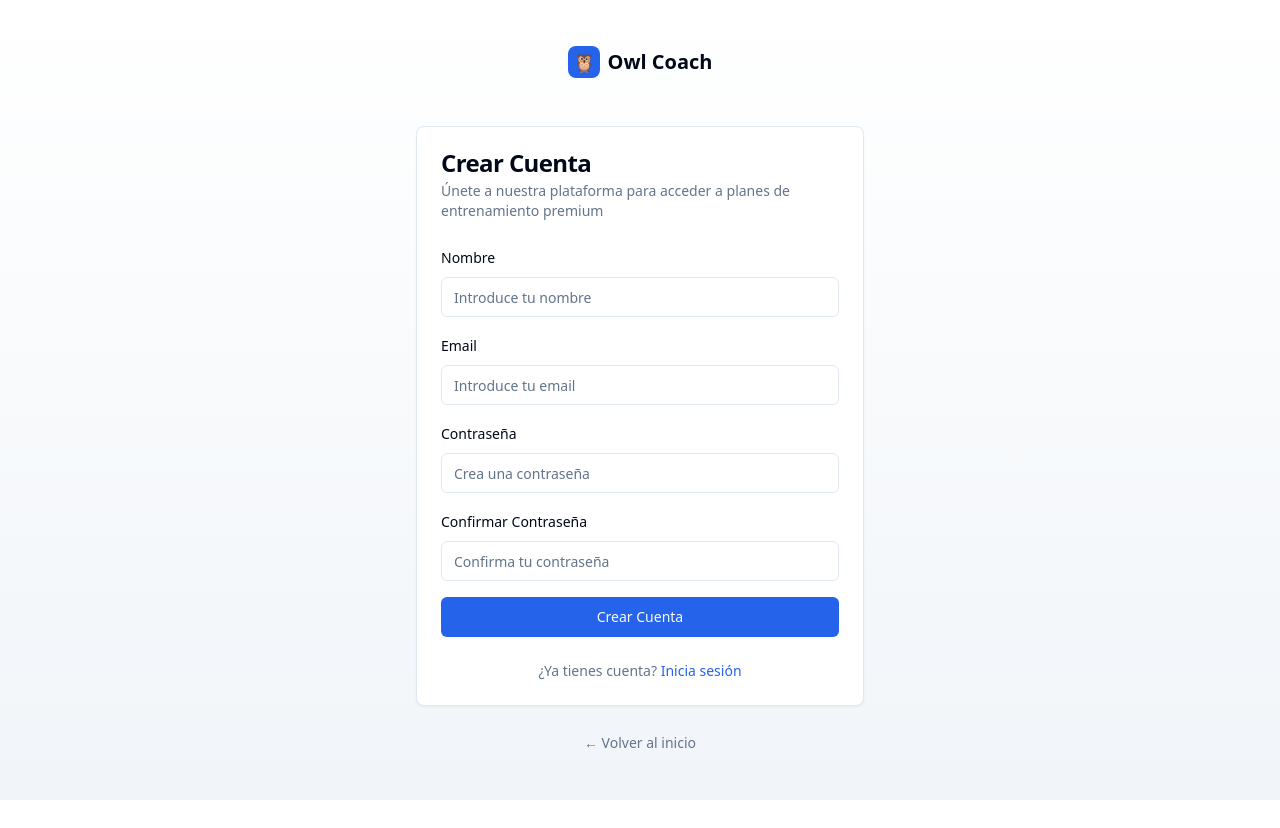
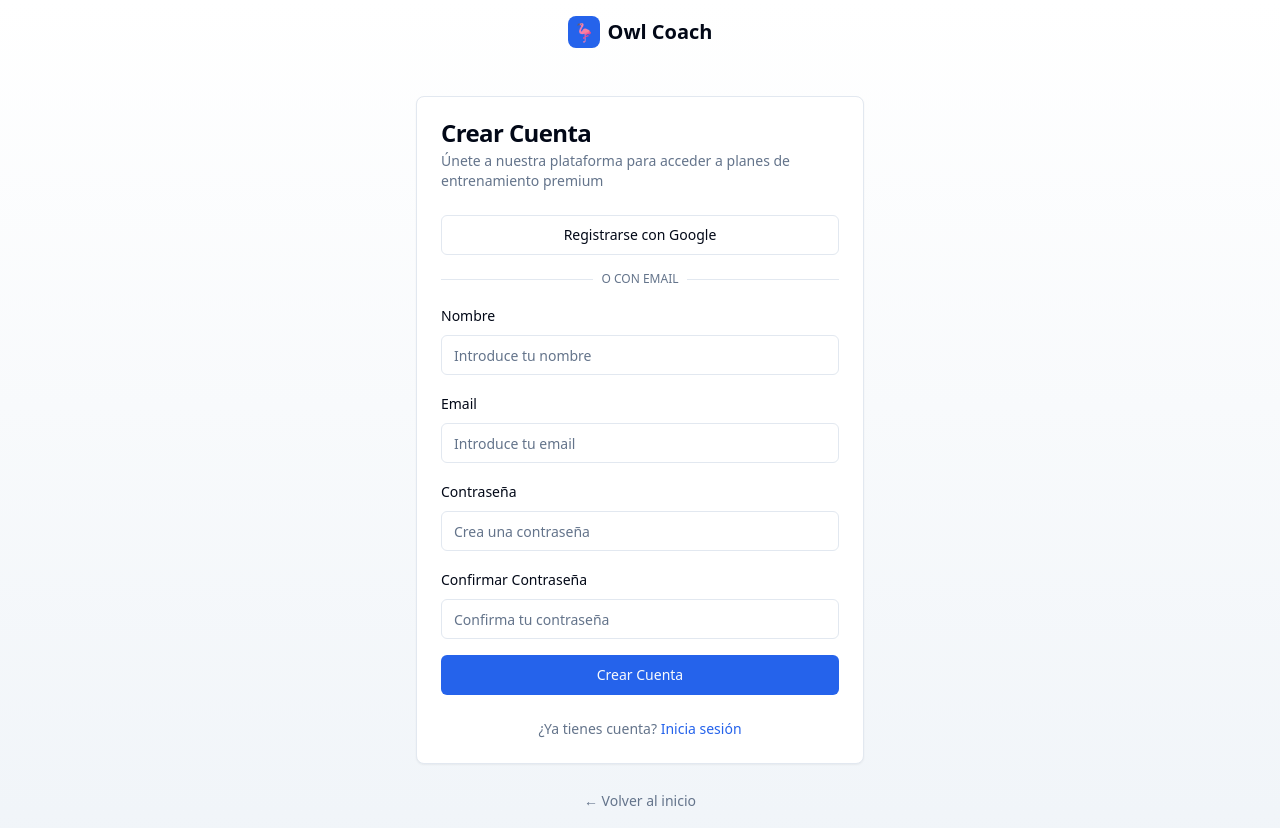
Before and after one commit to WeddingInvitations/owl-coach, a Next.js app: page /register in a window 1280 px wide. Before the commit the page ends 800 px from the top, so only its background shows below. Built offline with nearby package versions, Linux system fonts and the light colour scheme; no server answers.

Commit message:
add sign in with google

```diff
--- a/src/app/login/page.tsx
+++ b/src/app/login/page.tsx
@@ -1,18 +1,26 @@
 'use client';
 
 import * as React from 'react';
-import { useRouter } from 'next/navigation';
+import { Suspense } from 'react';
+import { useRouter, useSearchParams } from 'next/navigation';
 import Link from 'next/link';
 import { User } from 'firebase/auth';
 import { LoginForm } from '@/components/forms/LoginForm';
 import { LoginFormData } from '@/lib/validations/auth';
-import { loginUser, loginWithGoogle } from '@/lib/firebase/auth';
-import { ensureUserProfile } from '@/lib/firebase/users';
+import { loginUser, loginWithGoogle, logoutUser, deleteCurrentAuthUser } from '@/lib/firebase/auth';
+import { ensureUserProfile, getUserProfile } from '@/lib/firebase/users';
 
-export default function LoginPage() {
+function LoginContent() {
   const router = useRouter();
+  const searchParams = useSearchParams();
   const [loading, setLoading] = React.useState(false);
   const [error, setError] = React.useState<string>('');
+
+  const hintParam = searchParams.get('hint');
+  const successMessage =
+    hintParam === 'alreadyregistered'
+      ? 'Tu cuenta de Google ya está registrada. Inicia sesión normalmente.'
+      : '';
 
   const completeLogin = async (firebaseUser: User, fallbackEmail: string = '') => {
     const userProfile = await ensureUserProfile({
@@ -46,9 +54,17 @@ export default function LoginPage() {
     setError('');
 
     try {
-      const { user, error: loginError } = await loginUser(data.email, data.password);
+      const { user, error: loginError, errorCode } = await loginUser(data.email, data.password);
 
-      if (loginError || !user) {
+      if (!user) {
+        // User does not exist → redirect to register
+        if (
+          errorCode === 'auth/user-not-found' ||
+          errorCode === 'auth/invalid-credential'
+        ) {
+          router.push(`/register?email=${encodeURIComponent(data.email)}&hint=notfound`);
+          return;
+        }
         throw new Error(loginError || 'Error al iniciar sesión');
       }
 
@@ -65,10 +81,30 @@ export default function LoginPage() {
     setError('');
 
     try {
-      const { user, error: loginError } = await loginWithGoogle();
+      const { user, isNewUser, error: loginError } = await loginWithGoogle();
 
       if (loginError || !user) {
         throw new Error(loginError || 'Error al iniciar sesión con Google');
+      }
+
+      if (isNewUser) {
+        // New Firebase Auth account → delete it and redirect to register
+        await deleteCurrentAuthUser();
+        router.push(
+          `/register?email=${encodeURIComponent(user.email || '')}&name=${encodeURIComponent(user.displayName || '')}&hint=google`
+        );
+        return;
+      }
+
+      // Existing Firebase Auth user: check they have a Firestore profile
+      const profile = await getUserProfile(user.uid);
+      if (!profile) {
+        // Auth account exists but no Firestore profile → treat as new user
+        await deleteCurrentAuthUser();
+        router.push(
+          `/register?email=${encodeURIComponent(user.email || '')}&name=${encodeURIComponent(user.displayName || '')}&hint=google`
+        );
+        return;
       }
 
       await completeLogin(user);
@@ -98,6 +134,7 @@ export default function LoginPage() {
           onGoogleSignIn={handleGoogleLogin}
           loading={loading}
           error={error}
+          successMessage={successMessage}
         />
 
         {/* Back to Home */}
@@ -113,3 +150,11 @@ export default function LoginPage() {
     </div>
   );
 }
+
+export default function LoginPage() {
+  return (
+    <Suspense fallback={<div className="min-h-screen flex items-center justify-center"><div className="animate-spin rounded-full h-8 w-8 border-b-2 border-primary" /></div>}>
+      <LoginContent />
+    </Suspense>
+  );
+}
--- a/src/app/register/page.tsx
+++ b/src/app/register/page.tsx
@@ -1,17 +1,50 @@
 'use client';
 
 import * as React from 'react';
-import { useRouter } from 'next/navigation';
+import { Suspense } from 'react';
+import { useRouter, useSearchParams } from 'next/navigation';
 import Link from 'next/link';
+import { User } from 'firebase/auth';
 import { RegisterForm } from '@/components/forms/RegisterForm';
 import { RegisterFormData } from '@/lib/validations/auth';
-import { registerUser } from '@/lib/firebase/auth';
-import { ensureUserProfile } from '@/lib/firebase/users';
+import { registerUser, loginWithGoogle, logoutUser } from '@/lib/firebase/auth';
+import { ensureUserProfile, getUserProfile } from '@/lib/firebase/users';
 
-export default function RegisterPage() {
+function RegisterContent() {
   const router = useRouter();
+  const searchParams = useSearchParams();
   const [loading, setLoading] = React.useState(false);
   const [error, setError] = React.useState<string>('');
+
+  const hintParam = searchParams.get('hint');
+  const emailParam = searchParams.get('email') || '';
+  const nameParam = searchParams.get('name') || '';
+
+  const hintMessage =
+    hintParam === 'notfound'
+      ? 'No encontramos ninguna cuenta con ese email. Regístrate para continuar.'
+      : hintParam === 'google'
+      ? 'Tu cuenta de Google no está registrada aquí todavía. Completa el formulario para crear tu cuenta.'
+      : '';
+
+  const completeRegistrationLogin = async (firebaseUser: User) => {
+    const userProfile = await ensureUserProfile({
+      uid: firebaseUser.uid,
+      email: firebaseUser.email || '',
+      displayName: firebaseUser.displayName || '',
+    });
+    const token = await firebaseUser.getIdToken();
+    localStorage.setItem('authToken', token);
+    localStorage.setItem('user', JSON.stringify({
+      id: userProfile.id,
+      email: userProfile.email,
+      firstName: userProfile.firstName,
+      lastName: userProfile.lastName,
+      displayName: userProfile.displayName,
+      role: userProfile.role,
+    }));
+    router.push('/app/dashboard');
+  };
 
   const handleRegister = async (data: RegisterFormData) => {
     setLoading(true);
@@ -35,8 +68,6 @@ export default function RegisterPage() {
       });
 
       const token = await user.getIdToken();
-
-      // Store user data and token
       localStorage.setItem('authToken', token);
       localStorage.setItem('user', JSON.stringify({
         id: userProfile.id,
@@ -47,8 +78,35 @@ export default function RegisterPage() {
         role: userProfile.role,
       }));
 
-      // Redirect to dashboard
       router.push('/app/dashboard');
+    } catch (error: any) {
+      setError(error.message);
+    } finally {
+      setLoading(false);
+    }
+  };
+
+  const handleGoogleRegister = async () => {
+    setLoading(true);
+    setError('');
+
+    try {
+      const { user, isNewUser, error: googleError } = await loginWithGoogle();
+
+      if (googleError || !user) {
+        throw new Error(googleError || 'Error al conectar con Google');
+      }
+
+      if (!isNewUser) {
+        const profile = await getUserProfile(user.uid);
+        if (profile) {
+          await logoutUser();
+          router.push('/login?hint=alreadyregistered');
+          return;
+        }
+      }
+
+      await completeRegistrationLogin(user);
     } catch (error: any) {
       setError(error.message);
     } finally {
@@ -59,29 +117,27 @@ export default function RegisterPage() {
   return (
     <div className="min-h-screen bg-gradient-to-b from-background to-muted flex items-center justify-center p-4">
       <div className="w-full max-w-md space-y-6">
-        {/* Header */}
         <div className="text-center">
           <Link href="/" className="inline-flex items-center space-x-2 mb-6">
             <div className="h-8 w-8 rounded-lg bg-primary flex items-center justify-center">
-              <span className="text-primary-foreground font-bold text-lg">🦉</span>
+              <span className="text-primary-foreground font-bold text-lg">🦩</span>
             </div>
             <span className="text-xl font-bold">Owl Coach</span>
           </Link>
         </div>
 
-        {/* Register Form */}
         <RegisterForm
           onSubmit={handleRegister}
+          onGoogleSignIn={handleGoogleRegister}
           loading={loading}
           error={error}
+          successMessage={hintMessage}
+          initialEmail={emailParam}
+          initialDisplayName={nameParam}
         />
 
-        {/* Back to Home */}
         <div className="text-center">
-          <Link
-            href="/"
-            className="text-sm text-muted-foreground hover:text-foreground"
-          >
+          <Link href="/" className="text-sm text-muted-foreground hover:text-foreground">
             ← Volver al inicio
           </Link>
         </div>
@@ -89,3 +145,11 @@ export default function RegisterPage() {
     </div>
   );
 }
+
+export default function RegisterPage() {
+  return (
+    <Suspense fallback={<div className="min-h-screen flex items-center justify-center"><div className="animate-spin rounded-full h-8 w-8 border-b-2 border-primary" /></div>}>
+      <RegisterContent />
+    </Suspense>
+  );
+}
--- a/src/components/forms/LoginForm.tsx
+++ b/src/components/forms/LoginForm.tsx
@@ -13,9 +13,10 @@ interface LoginFormProps {
   onGoogleSignIn?: () => Promise<void>;
   loading?: boolean;
   error?: string;
+  successMessage?: string;
 }
 
-export function LoginForm({ onSubmit, onGoogleSignIn, loading = false, error }: LoginFormProps) {
+export function LoginForm({ onSubmit, onGoogleSignIn, loading = false, error, successMessage }: LoginFormProps) {
   const {
     register,
     handleSubmit,
@@ -34,6 +35,11 @@ export function LoginForm({ onSubmit, onGoogleSignIn, loading = false, error }:
       </CardHeader>
       <CardContent>
         <form onSubmit={handleSubmit(onSubmit)} className="space-y-4">
+          {successMessage && (
+            <div className="p-3 text-sm text-green-700 bg-green-50 border border-green-200 rounded-md">
+              {successMessage}
+            </div>
+          )}
           {error && (
             <div className="p-3 text-sm text-destructive bg-destructive/10 border border-destructive/20 rounded-md">
               {error}
--- a/src/components/forms/RegisterForm.tsx
+++ b/src/components/forms/RegisterForm.tsx
@@ -10,17 +10,25 @@ import { registerSchema, RegisterFormData } from '@/lib/validations/auth';
 
 interface RegisterFormProps {
   onSubmit: (data: RegisterFormData) => Promise<void>;
+  onGoogleSignIn?: () => Promise<void>;
   loading?: boolean;
   error?: string;
+  successMessage?: string;
+  initialEmail?: string;
+  initialDisplayName?: string;
 }
 
-export function RegisterForm({ onSubmit, loading = false, error }: RegisterFormProps) {
+export function RegisterForm({ onSubmit, onGoogleSignIn, loading = false, error, successMessage, initialEmail = '', initialDisplayName = '' }: RegisterFormProps) {
   const {
     register,
     handleSubmit,
     formState: { errors },
   } = useForm<RegisterFormData>({
     resolver: zodResolver(registerSchema),
+    defaultValues: {
+      email: initialEmail,
+      displayName: initialDisplayName,
+    },
   });
 
   return (
@@ -32,7 +40,33 @@ export function RegisterForm({ onSubmit, loading = false, error }: RegisterFormP
         </CardDescription>
       </CardHeader>
       <CardContent>
+        {onGoogleSignIn && (
+          <div className="mb-4">
+            <Button
+              type="button"
+              className="w-full"
+              variant="outline"
+              onClick={onGoogleSignIn}
+              disabled={loading}
+            >
+              Registrarse con Google
+            </Button>
+            <div className="relative my-4">
+              <div className="absolute inset-0 flex items-center">
+                <span className="w-full border-t" />
+              </div>
+              <div className="relative flex justify-center text-xs uppercase">
+                <span className="bg-background px-2 text-muted-foreground">O con email</span>
+              </div>
+            </div>
+          </div>
+        )}
         <form onSubmit={handleSubmit(onSubmit)} className="space-y-4">
+          {successMessage && (
+            <div className="p-3 text-sm text-green-700 bg-green-50 border border-green-200 rounded-md">
+              {successMessage}
+            </div>
+          )}
           {error && (
             <div className="p-3 text-sm text-destructive bg-destructive/10 border border-destructive/20 rounded-md">
               {error}
@@ -80,6 +114,7 @@ export function RegisterForm({ onSubmit, loading = false, error }: RegisterFormP
           </Button>
         </form>
 
+
         <div className="mt-6 text-center">
           <p className="text-sm text-muted-foreground">
             ¿Ya tienes cuenta?{' '}
```
Also changed, not shown: src/lib/firebase/auth.ts (+15 -4 lines).
